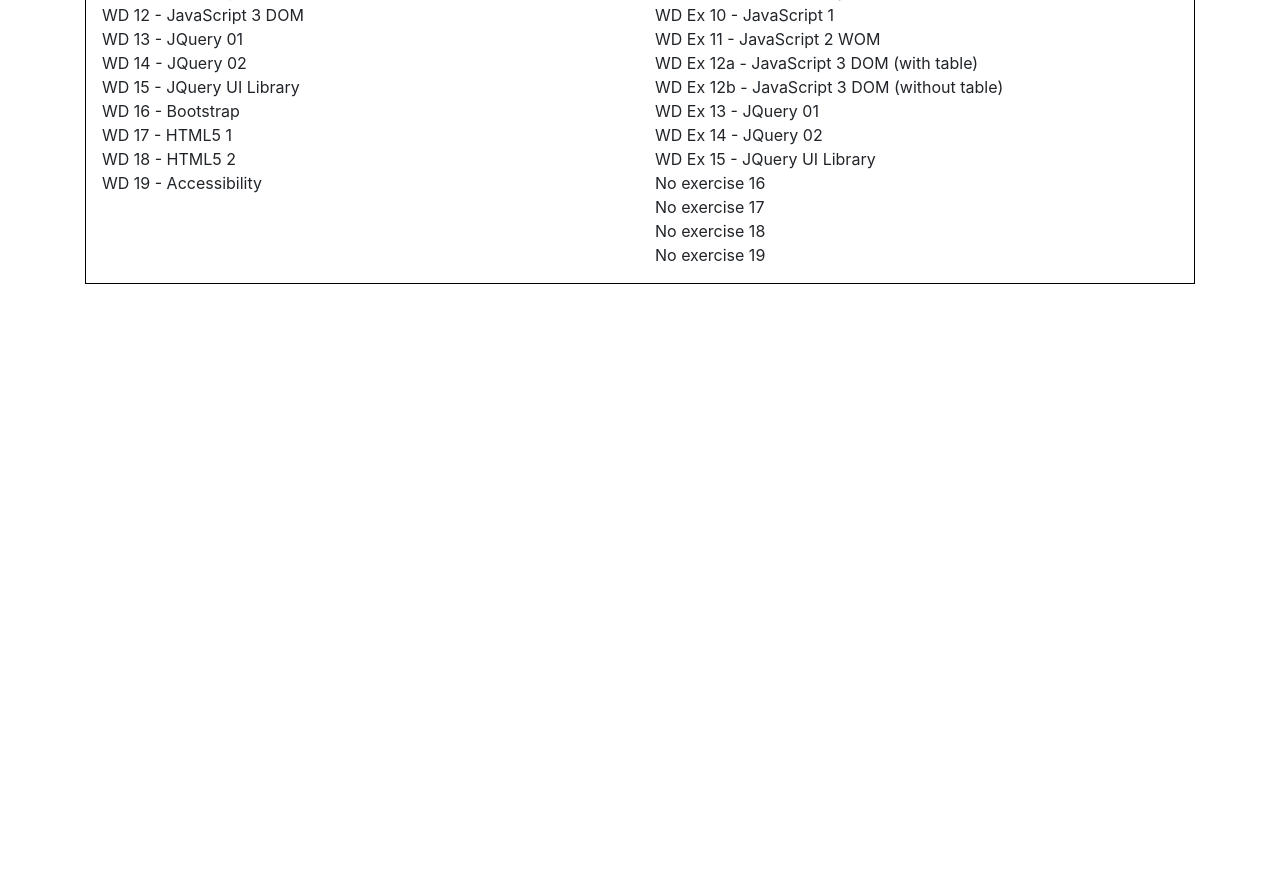
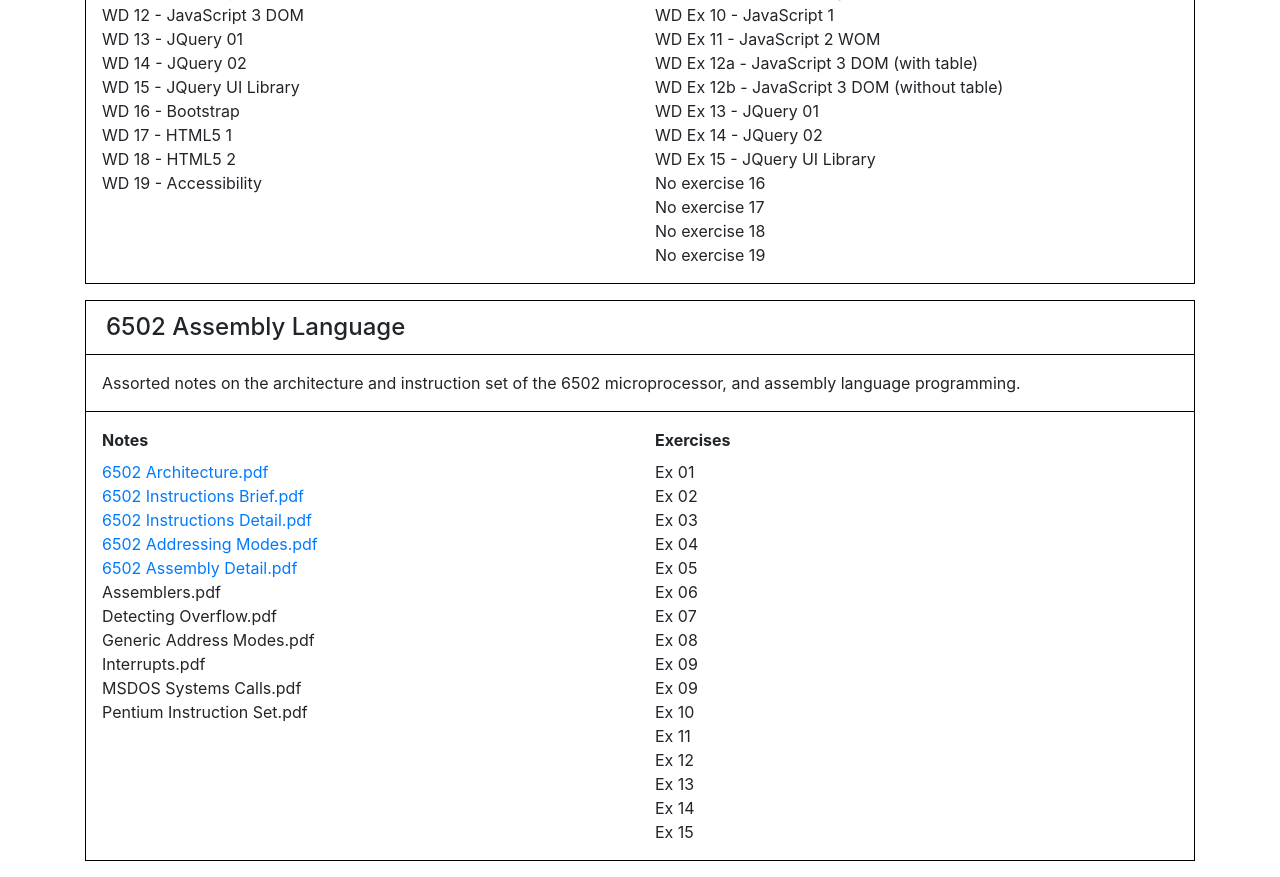
Before and after one commit to kevinw55/kevinw55.github.io, a plain HTML site: page index.html in a window 1280 px wide. Shown: the part 808-1685 px from the top of the page. Before the commit the page ends 1108 px from the top, so only its background shows below. Drawn offline with nearby package versions, Linux system fonts and the light colour scheme.

Commit message:
Added section for 6502 assembly and first 5 assets

```diff
--- a/index.html
+++ b/index.html
@@ -59,6 +59,8 @@
       <h3 class="category_header">Teaching Material</h3>
     </div>
   </div>
+
+<!-- WEB DEVELOPMENT -->
 
   <div class="row">
     <div class="col-sm-12">
@@ -202,6 +204,70 @@
     </div>
   </div>
 
+<!-- 6502 Assembly Language -->
+
+  <div class="row">
+    <div class="col-sm-12">
+      <div class="post-list-box">
+        <h4 class="post-list-header">6502 Assembly Language</h4>
+        <div class="post-list-intro">Assorted notes on the architecture and instruction set of the 6502 microprocessor, and assembly language programming.</div>
+        <div class="post-list-body">
+          <div class="row">
+            <div class="col-sm-6">
+              <div class="row">
+                <div class="col-sm-12 title">Notes</div>
+                <div class="col-sm-12"><a href="assets/L4AssemblyLang/Notes/6502 Architecture.pdf">6502 Architecture.pdf</a></div>
+                <div class="col-sm-12"><a href="assets/L4AssemblyLang/Notes/6502 Instructions Brief.pdf">6502 Instructions Brief.pdf</a></div>
+                <div class="col-sm-12"><a href="assets/L4AssemblyLang/Notes/6502 Instructions Detail.pdf">6502 Instructions Detail.pdf</a></div>
+                <div class="col-sm-12"><a href="assets/L4AssemblyLang/Notes/6502 Addressing Modes.pdf">6502 Addressing Modes.pdf</a></div>
+                <div class="col-sm-12"><a href="assets/L4AssemblyLang/Notes/6502 Assembly Detail.pdf">6502 Assembly Detail.pdf</a></div>
+
+                <div class="col-sm-12">Assemblers.pdf</div>
+                <div class="col-sm-12">Detecting Overflow.pdf</div>
+                <div class="col-sm-12">Generic Address Modes.pdf</div>
+                <div class="col-sm-12">Interrupts.pdf</div>
+                <div class="col-sm-12">MSDOS Systems Calls.pdf</div>
+                <div class="col-sm-12">Pentium Instruction Set.pdf</div>
+
+
+              </div>
+            </div>
+
+            <div class="col-sm-6">
+              <div class="row">
+                <div class="col-sm-12 title">Exercises</div>
+                <div class="col-sm-12">Ex 01</div>
+                <div class="col-sm-12">Ex 02</div>
+                <div class="col-sm-12">Ex 03</div>
+                <div class="col-sm-12">Ex 04</div>
+                <div class="col-sm-12">Ex 05</div>
+                <div class="col-sm-12">Ex 06</div>
+                <div class="col-sm-12">Ex 07</div>
+                <div class="col-sm-12">Ex 08</div>
+                <div class="col-sm-12">Ex 09</div>
+                <div class="col-sm-12">Ex 09</div>
+                <div class="col-sm-12">Ex 10</div>
+                <div class="col-sm-12">Ex 11</div>
+                <div class="col-sm-12">Ex 12</div>
+                <div class="col-sm-12">Ex 13</div>
+                <div class="col-sm-12">Ex 14</div>
+                <div class="col-sm-12">Ex 15</div>
+              </div>
+            </div>
+        </div>
+
+
+
+
+
+
+
+
+
+        </div>
+      </div>
+    </div>
+  </div>
 
 
 </div>
```
Also changed, not shown: 5 other files.
